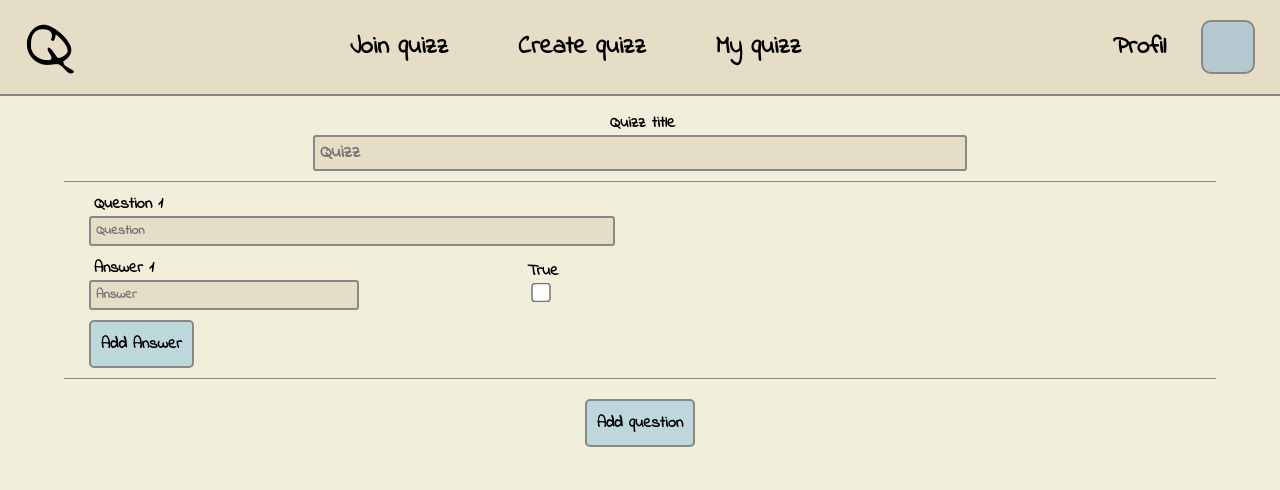
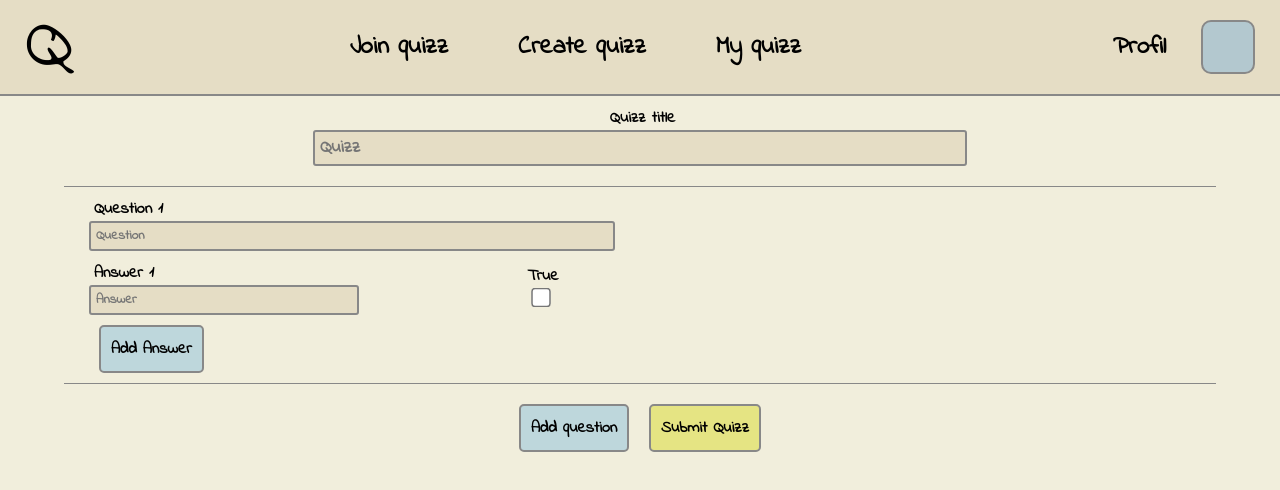
Before and after one commit to Herbin-Clement/projet-web-s8, a React (Create React App) app in the folder front/: page /create in a window 1280 px wide. Shown: the top 490 px of the page. Built offline with nearby package versions, Linux system fonts and the light colour scheme; a web font is replaced by a local one.

Commit message:
fix css and add submit quizz form

```diff
--- a/front/src/App.css
+++ b/front/src/App.css
@@ -3,7 +3,7 @@ body,
 #root,
 .App {
   box-sizing: border-box;
-  width: 100vw;
+  width: 100%;
   min-height: 100vh;
   padding: 0;
   margin: 0;
--- a/front/src/Component/create/Create.tsx
+++ b/front/src/Component/create/Create.tsx
@@ -2,17 +2,11 @@ import React, { useState } from 'react';
 
 import Header from '../header/Header';
 import CreateQuestion from './CreateQuestion';
-
+import Line from '../utils/Line';
 import './create.css';
 
 interface Question {
     id: number,
-}
-
-const Line = () => {
-    return (
-        <div className="line" />
-    )
 }
 
 const Create = () => {
@@ -33,6 +27,10 @@ const Create = () => {
         ])
     }
 
+    const submitQuizz = () => {
+        console.log("Click on submit !");
+    }
+
     return (
         <div className="home">
             <Header />
@@ -48,11 +46,11 @@ const Create = () => {
                     {questions.map(question => (
                         <>
                             <CreateQuestion key={question.id} id={question.id} />
-                            <Line />
                         </>
                     ))}
-                    <div className="create-input test-question">
+                    <div className="create-input create-button">
                         <button className="quizz-button-add-question" onClick={() => addQuestion()}>Add question</button>
+                        <button className="quizz-button-submit" onClick={() => submitQuizz()}>Submit Quizz</button>
                     </div>
                 </div>
             </div>
--- a/front/src/Component/create/CreateQuestion.tsx
+++ b/front/src/Component/create/CreateQuestion.tsx
@@ -2,6 +2,7 @@ import React, { useState } from 'react';
 import './create.css';
 
 import CreateAnswer from './CreateAnswer';
+import Line from '../utils/Line';
 
 type CreateQuestionProps = {
     id: number,
@@ -54,6 +55,7 @@ const CreateQuestion = ({ id }: CreateQuestionProps) => {
                     <button className="quizz-button-add-question" onClick={() => addAnswer()}>Add Answer</button>
                 </div>
             }
+            <Line />
         </div>
     )
 }
--- a/front/src/Component/create/create.css
+++ b/front/src/Component/create/create.css
@@ -1,4 +1,5 @@
 .create {
+    box-sizing: border-box;
     display: flex;
     justify-content: center;
     align-items: center;
@@ -11,7 +12,6 @@
     display: flex;
     flex-direction: column;
     min-height: 88vh;
-    padding-top: 15px;
 }
 
 .line {
@@ -19,6 +19,10 @@
     height: 1px;
     margin: 10px 0;
     background-color: #888888;
+}
+
+.create-title {
+    margin: 10px 0;
 }
 
 .create-title>.create-input {
@@ -97,24 +101,36 @@
     background-color: #B3C8CF;
 }
 
-.quizz-button-add-question {
+.quizz-button-add-question,
+.quizz-button-submit {
     display: flex;
     align-items: center;
     justify-content: center;
-    margin-top: 10px;
+    margin: 10px 10px;
     padding: 10px;
     border: 2px solid #888888;
     border-radius: 5px;
-    background-color: #BED7DC;
     font-size: medium;
     cursor: pointer;
+}
+
+.quizz-button-add-question {
+    background-color: #BED7DC;
 }
 
 .quizz-button-add-question:hover {
     background-color: #B3C8CF;
 }
 
-.test-question {
+.quizz-button-submit {
+    background-color: #E5E483;
+}
+
+.quizz-button-submit:hover {
+    background-color: #D2D180;
+}
+
+.create-button {
     display: flex;
     justify-content: center;
     align-items: center;
--- a/front/src/Component/header/header.css
+++ b/front/src/Component/header/header.css
@@ -2,7 +2,7 @@
     box-sizing: border-box;
     display: flex;
     justify-content: space-between;
-    width: 100vw;
+    width: 100%;
     height: 12vh;
     border-bottom: 2px solid #888888;
     background-color: #E5DDC5;
--- a/front/src/Component/home/home.css
+++ b/front/src/Component/home/home.css
@@ -1,6 +1,6 @@
 .home {
     box-sizing: border-box;
-    width: 100vw;
+    width: 100%;
     min-height: 100vh;
     padding: 0;
     margin: 0;
@@ -8,11 +8,11 @@
 
 .home-content {
     box-sizing: border-box;
-    width: 100vw;
-    height: 88vh;
     display: flex;
     justify-content: center;
     align-items: center;
+    width: 100%;
+    height: 88vh;
 }
 
 .home-button {
--- a/front/src/Component/join/join.css
+++ b/front/src/Component/join/join.css
@@ -1,7 +1,7 @@
 .join-content {
     box-sizing: border-box;
     display: flex;
-    width: 100vw;
+    width: 100%;
     height: 88vh;
 }
 
@@ -10,7 +10,7 @@
     flex-direction: column;
     justify-content: center;
     align-items: center;
-    width: 60vw;
+    width: 60%;
     height: 100%;
     border-right: 2px solid #888888;
 }
@@ -57,7 +57,7 @@
     align-items: center;
     justify-content: center;
     flex-direction: column;
-    width: 40vw;
+    width: 40%;
     height: 100%;
 }
 
--- a/front/src/Component/login/login.css
+++ b/front/src/Component/login/login.css
@@ -2,13 +2,13 @@
     display: flex;
     justify-content: center;
     align-items: center;
-    width: 100vw;
+    width: 100%;
     height: 100vh;
 }
 
 .login-left {
     display: flex;
-    width: 70vw;
+    width: 70%;
     height: 100vh;
     border-right: 2px solid #888888;
 }
@@ -18,7 +18,7 @@
     align-items: center;
     justify-content: center;
     flex-direction: column;
-    width: 30vw;
+    width: 30%;
     height: 100vh;
     background-color: #E5DDC5;
 }
--- a/front/src/Component/register/register.css
+++ b/front/src/Component/register/register.css
@@ -3,7 +3,7 @@
     flex-direction: column;
     justify-content: center;
     align-items: center;
-    width: 100vw;
+    width: 100%;
     height: 100vh;
 }
 
--- /dev/null
+++ b/front/src/Component/utils/Line.tsx
@@ -0,0 +1,7 @@
+const Line = () => {
+    return (
+        <div className="line" />
+    )
+}
+
+export default Line;
```
